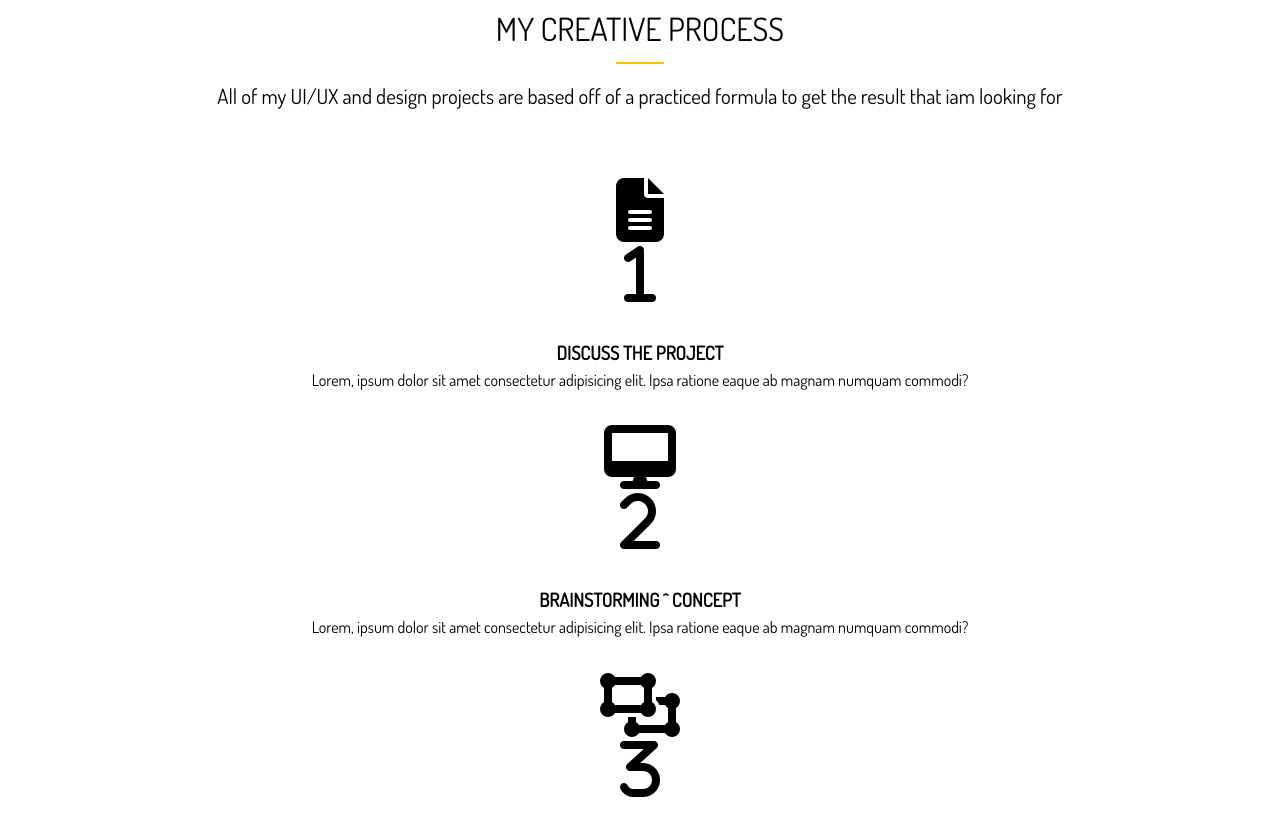
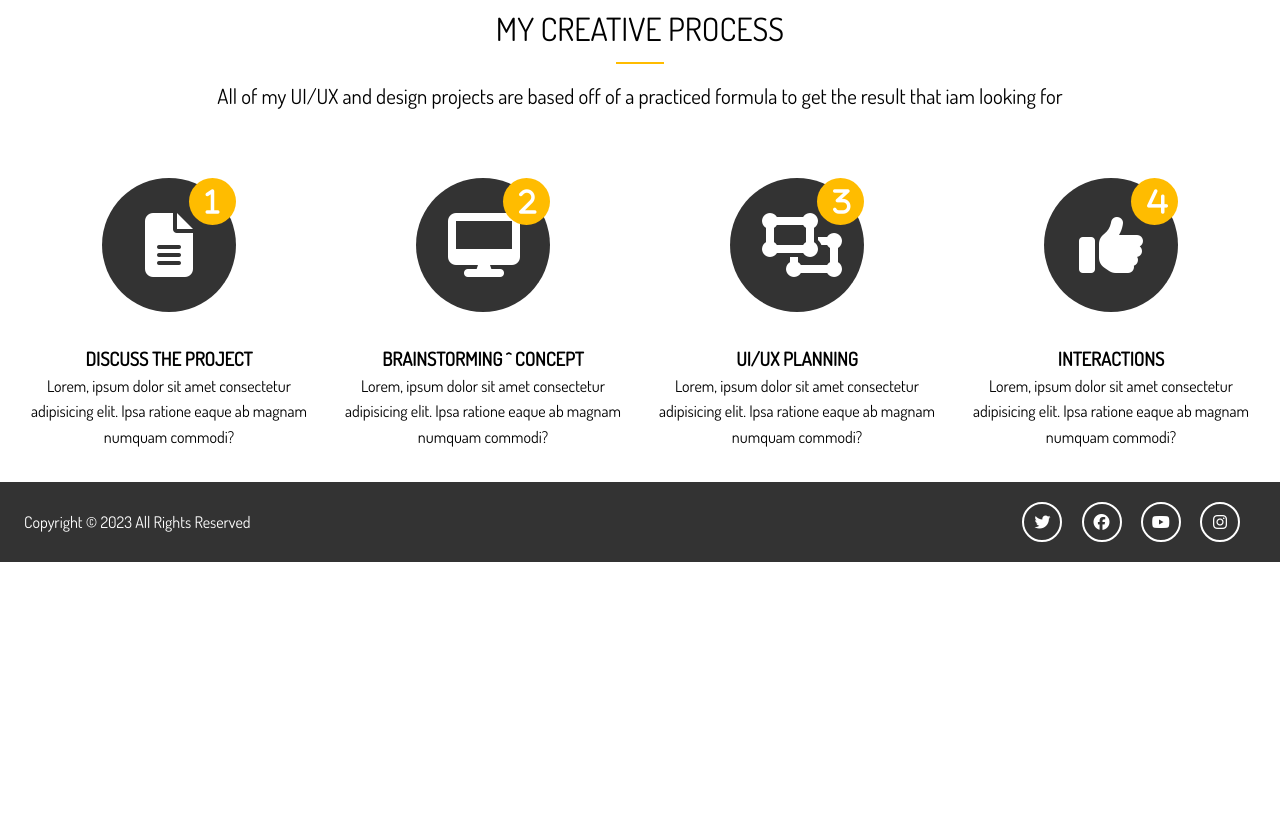
Before and after one commit to dilhansiriwardhana/simple-portfolio-website, a website: page dist/index.html in a window 1280 px wide. Shown: the part 1546-2360 px from the top of the page. After the commit the page ends 2108 px from the top, so only its background shows below. Drawn offline with nearby package versions, Linux system fonts and the light colour scheme; files that its build step writes are made by us from their sources.

Commit message:
footer styled

```diff
--- a/scss/main.scss
+++ b/scss/main.scss
@@ -144,4 +144,83 @@
       }
     }
   }
+
+  // Home-section-c
+  &-c {
+    .process {
+      display: grid;
+      grid-template-columns: repeat(4, 1fr);
+      grid-gap: 1.5rem;
+      text-align: center;
+
+      // process-step
+      &-step {
+        position: absolute;
+        top: 0;
+        right: 0;
+        font-size: 28px;
+        background: $main-color;
+        border-radius: 50%;
+        height: 15px;
+        width: 15px;
+        line-height: 15px;
+        padding: 1rem;
+        transition: all 1s;
+      }
+
+      // process-icon
+      &-icon {
+        border-radius: 50%;
+        background: $dark-color;
+        color: #fff;
+        padding: 2rem;
+        width: 70px;
+        height: 70px;
+        line-height: 70px;
+        text-align: center;
+        position: relative;
+        transition: all 1s;
+
+        &:hover {
+          background: $main-color;
+          width: 90px;
+          height: 90px;
+          line-height: 90px;
+
+          .process-step {
+            background: $dark-color;
+          }
+        }
+      }
+    }
+  }
 }
+
+// FOoter
+#main-footer {
+  background: $dark-color;
+  color: #fff;
+  height: 5rem;
+
+  .footer-content {
+    display: flex;
+    justify-content: space-between;
+    align-items: center;
+    height: 5rem;
+
+    .social .fab {
+      margin-right: 1rem;
+      border: 2px #fff solid;
+      border-radius: 50%;
+      height: 20px;
+      width: 20px;
+      line-height: 20px;
+      text-align: center;
+      padding: 0.5rem;
+
+      &:hover {
+        background: $main-color;
+      }
+    }
+  }
+}
```
